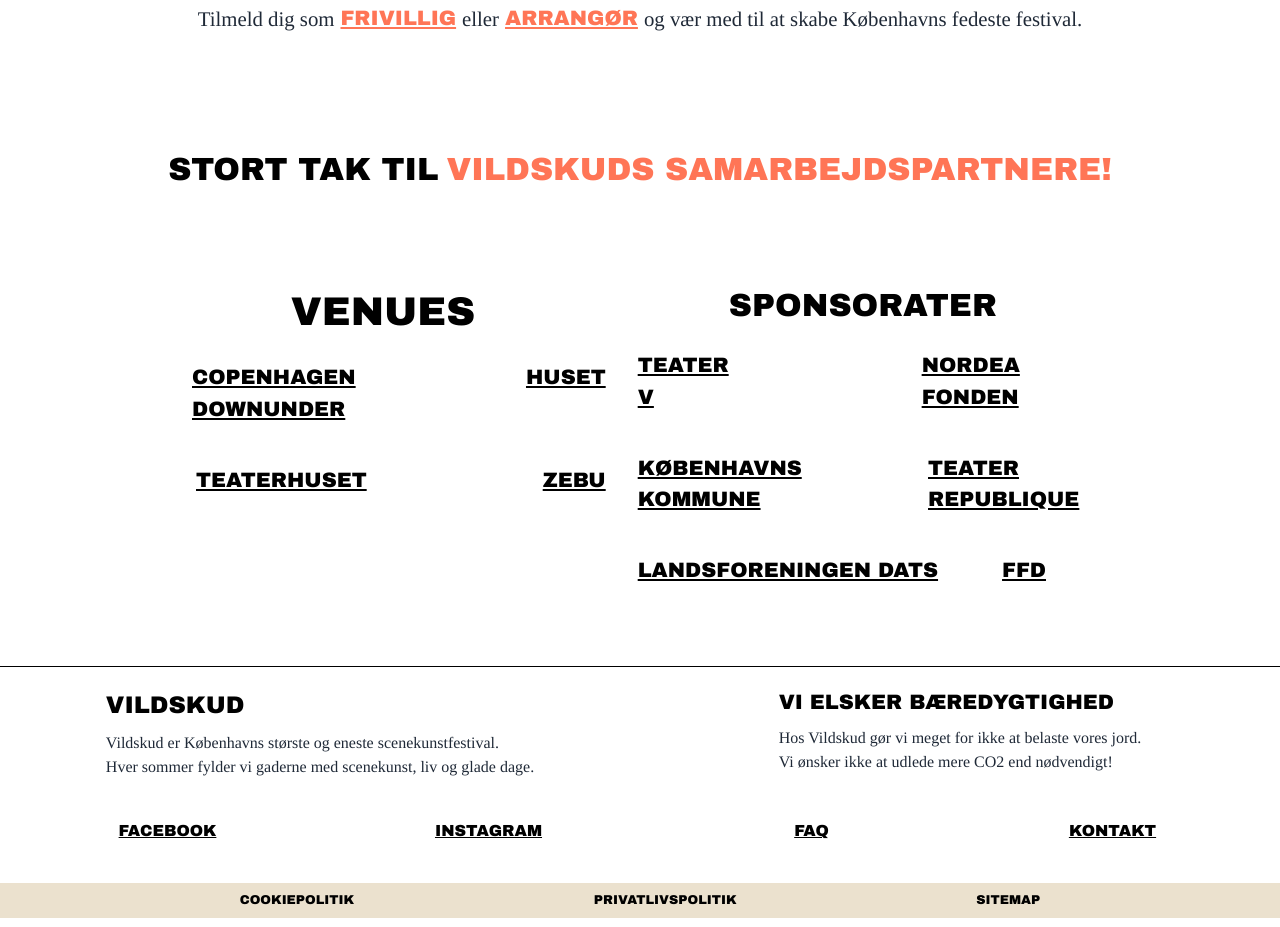
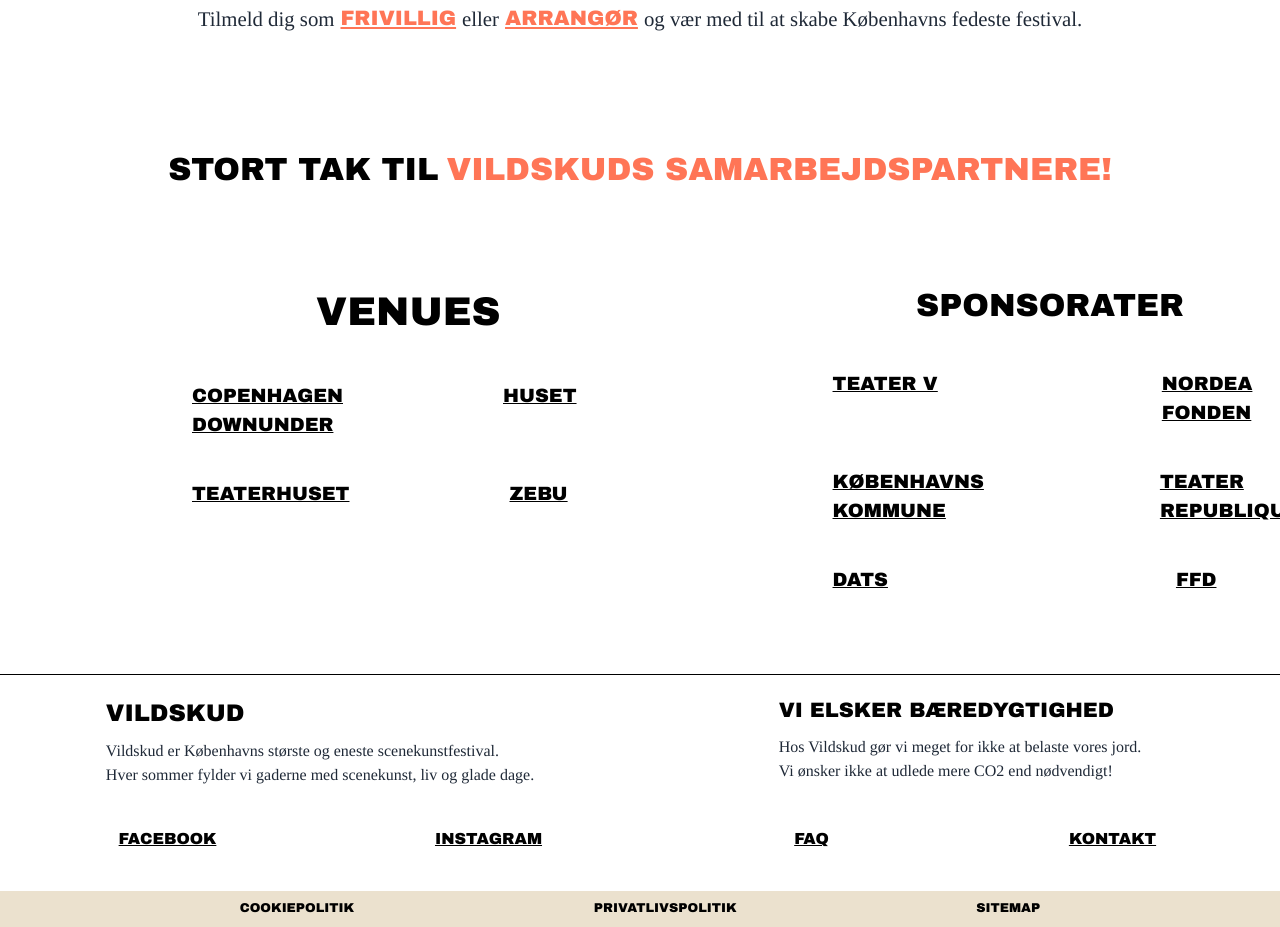
Before and after one commit to mart1c05/vildskud_festival, a website built with Vite: page src/teamet_bag.html in a window 1280 px wide. Shown: the part 1967-2894 px from the top of the page. Built offline with nearby package versions, Linux system fonts and the light colour scheme.

Commit message:
spons og venue

```diff
--- a/src/teamet_bag.html
+++ b/src/teamet_bag.html
@@ -340,39 +340,39 @@
             </h2>
           </div>
 
-          <div class="pt-10 lg:flex lg:justify-between lg:px-40">
+          <div class="lg: pt-10 lg:flex lg:gap-36 lg:px-40">
             <div>
               <div class="flex justify-center">
                 <h3 class="text-h2_mobil lg:mt-12 lg:text-h3_web">Venues</h3>
               </div>
-              <div class="ml-8 mt-5 flex gap-20">
+              <div class="ml-8 mt-10 flex lg:gap-40">
                 <div>
                   <a
-                    class="text-h4_mobil underline hover:text-orange"
+                    class="text-h5_mobil underline hover:text-orange"
                     href="https://eventbutler.dk/partnere/cph-downunder/?gclid=EAIaIQobChMI-LHpyd7a-gIVkAZ7Ch00MglFEAAYASAAEgLLMPD_BwE"
                     >Copenhagen Downunder</a
                   >
                 </div>
 
-                <div class="ml-3 flex">
+                <div class="mr-20 flex">
                   <a
-                    class="text-h4_mobil underline hover:text-orange"
+                    class="text-h5_mobil underline hover:text-orange"
                     href="https://huset.dk/"
                     >Huset
                   </a>
                 </div>
               </div>
-              <div class="ml-9 mt-10 flex gap-44">
+              <div class="ml-8 mt-10 flex gap-24 lg:gap-28">
                 <div>
                   <a
-                    class="mt-8 text-h4_mobil underline hover:text-orange"
+                    class="mt-8 text-h5_mobil underline hover:text-orange"
                     href="https://www.teater-huset.dk/"
                     >Teaterhuset</a
                   >
                 </div>
-                <div class="">
+                <div class="ml-2 lg:ml-12">
                   <a
-                    class="mt-8 text-h4_mobil underline hover:text-orange"
+                    class="mt-8 text-h5_mobil underline hover:text-orange"
                     href="https://www.zebu.nu/"
                     >ZeBU</a
                   >
@@ -385,51 +385,53 @@
                 <h3 class="px-10 text-h2_mobil">Sponsorater</h3>
               </div>
 
-              <div class="mt-5">
-                <div class="ml-8 flex gap-40">
+              <div class="mt-10">
+                <div class="ml-8 flex gap-40 lg:gap-56">
                   <div>
                     <a
-                      class="text-h4_mobil underline hover:text-orange"
+                      class="text-h5_mobil underline hover:text-orange"
                       href="https://www.teater-v.dk/"
                       >Teater V</a
                     >
                   </div>
 
-                  <div class="ml-3 flex">
+                  <div class="flex">
                     <a
-                      class="text-h4_mobil underline hover:text-orange"
+                      class="text-h5_mobil underline hover:text-orange"
                       href="https://nordeafonden.dk/"
-                      >Nordea Fonden
+                      >Nordea <br />
+                      Fonden
                     </a>
                   </div>
                 </div>
-                <div class="ml-8 mt-10 flex gap-16">
+                <div class="ml-8 mt-10 flex gap-20 lg:gap-44">
                   <div>
                     <a
-                      class="mt-8 text-h4_mobil underline hover:text-orange"
+                      class="mt-8 text-h5_mobil underline hover:text-orange"
                       href="https://www.kk.dk/"
                       >Københavns Kommune</a
                     >
                   </div>
                   <div class="">
                     <a
-                      class="mt-8 text-h4_mobil underline hover:text-orange"
+                      class="mt-8 text-h5_mobil underline hover:text-orange"
                       href="https://www.osterbroteater.dk/teater-republique/?gclid=EAIaIQobChMIlL_xgN_a-gIVkKnVCh1CFQvYEAAYASAAEgI3t_D_BwE"
                       >TEATER REPUBLIQUE</a
                     >
                   </div>
                 </div>
-                <div class="ml-8 mt-10 mb-10 flex gap-16 lg:mb-20">
+                <div class="ml-8 mt-10 mb-10 flex gap-52 lg:mb-20 lg:gap-72">
                   <div>
                     <a
-                      class="mt-8 text-h4_mobil underline hover:text-orange"
+                      class="mt-8 text-h5_mobil underline hover:text-orange"
                       href="https://www.dats.dk/"
-                      >landsforeningen DATS</a
+                    >
+                      DATS</a
                     >
                   </div>
                   <div class="">
                     <a
-                      class="mt-8 text-h4_mobil underline hover:text-orange"
+                      class="mt-8 text-h5_mobil underline hover:text-orange"
                       href="https://www.dramaturgerne.dk/"
                       >FFD</a
                     >
```
